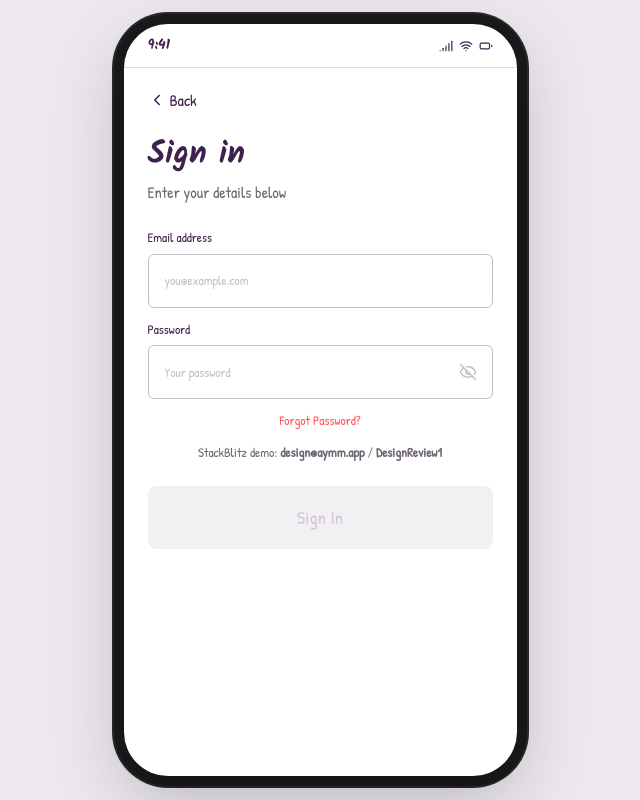
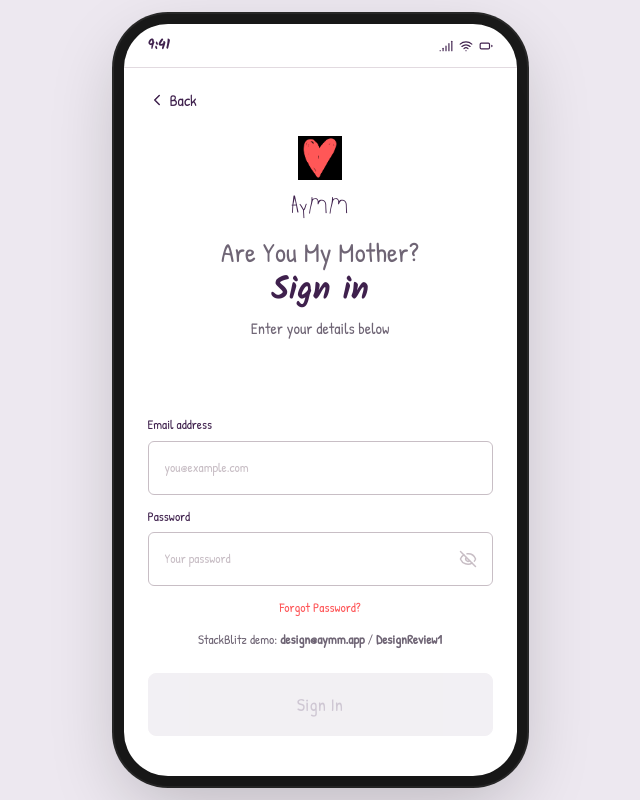
Before and after one commit to nateadmin/aymm2, a React (Vite) app in the folder web/: page /EmailLogin in a window 1280 px wide. Shown: the whole page, without its empty margins (320-960 px from the left). Built offline with nearby package versions, Linux system fonts and the light colour scheme.

Commit message:
Bundle Two Turtle Doves font and add brand to EmailLogin
Vite now ships the font in hashed build assets so deploys cannot serve
the old 459-byte placeholder. EmailLogin shows the Aymm wordmark like
Welcome and Splash.

Co-authored-by: charles <charles@wefoundd.com>

```diff
--- a/web/src/pages/EmailLogin.jsx
+++ b/web/src/pages/EmailLogin.jsx
@@ -2,6 +2,7 @@ import { useState } from 'react';
 import { EyeOff } from 'lucide-react';
 import { useNavigate } from 'react-router-dom';
 import MobileScreen from '@/components/mobile/MobileScreen';
+import SplashBrand from '@/components/mobile/SplashBrand';
 import BackButton from '@/components/mobile/BackButton';
 import Button from '@/components/ui/Button';
 import { useAuth } from '@/lib/auth';
@@ -42,7 +43,8 @@ export default function EmailLogin() {
       <form className="screen-pad screen-pad--auth" onSubmit={handleSubmit}>
         <BackButton to="/Login" />
 
-        <div>
+        <div className="screen-pad screen-pad--center" style={{ padding: 0 }}>
+          <SplashBrand compact />
           <h1 className="auth-heading">Sign in</h1>
           <p className="auth-subheading">Enter your details below</p>
         </div>
--- a/web/src/theme/fonts.css
+++ b/web/src/theme/fonts.css
@@ -3,8 +3,8 @@
 @font-face {
   font-family: 'Two Turtle Doves';
   src:
-    url('/fonts/two-turtle-doves.woff2') format('woff2'),
-    url('/fonts/two-turtle-doves.ttf') format('truetype');
+    url('../assets/fonts/two-turtle-doves.woff2') format('woff2'),
+    url('../assets/fonts/two-turtle-doves.ttf') format('truetype');
   font-weight: 400;
   font-style: normal;
   font-display: swap;
```
Also changed, not shown: web/src/assets/fonts/two-turtle-doves.ttf (added), web/src/assets/fonts/two-turtle-doves.woff2 (added).
